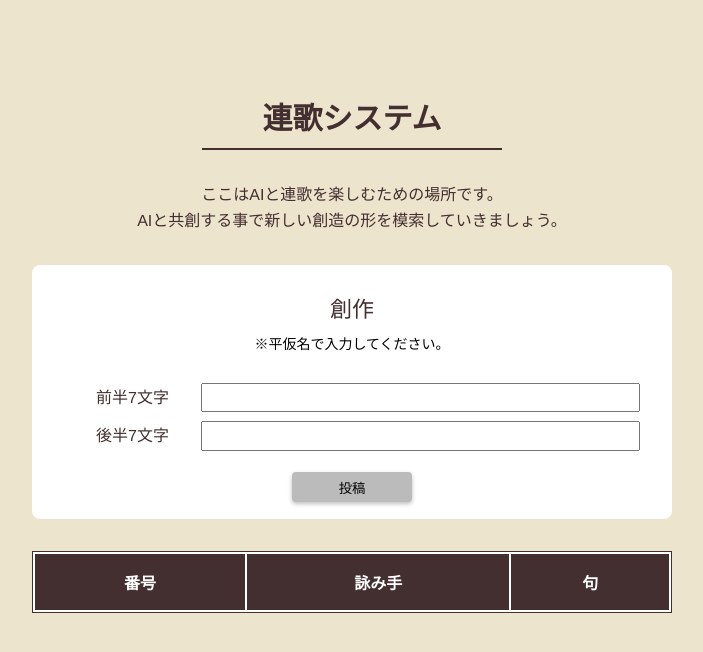
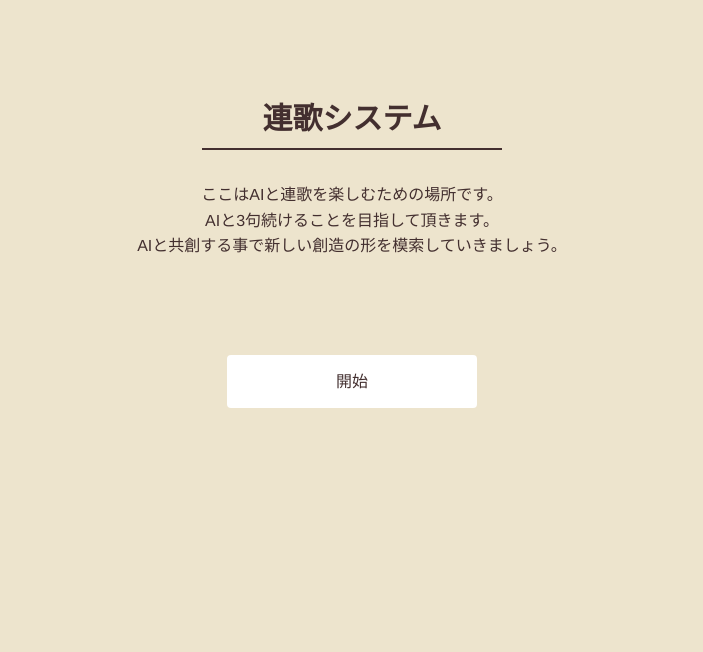
Before and after one commit to JunNishimura/RengaSystem, a Flask app: template templates/index.html in a window 1280 px wide. Shown: the top 652 px of the page, without its empty margins (288-991 px from the left). Run offline with Flask 2, Linux system fonts and the light colour scheme; the template is opened without the code that fills it, so the values that code supplies are empty.

Commit message:
update system

```diff
--- a/app.py
+++ b/app.py
@@ -4,13 +4,20 @@ import time
 import random
 import pandas as pd
 
-from states import States, Yomite
 from AI.generator import generate
 
+class History:
+    ku_list = []
+
+    def add_history(self, new_ku):
+        self.ku_list.append(new_ku)
+
+    def reset_history(self):
+        self.ku_list = []
+
 SEQUENCE_LENGTH = 10
-yomite_history = []
-ku_history = []
-renga_states = States(yomite=Yomite.AI)
+yomite_history = ["AI", "PLAYER", "AI"]
+ku_history = History()
 app = Flask(__name__)
 tagger = MeCab.Tagger("-d {}".format("./dict/"))
 
@@ -27,30 +34,6 @@ def remove_dakuten(word: str) -> str:
     for i in range(len(word)):
         new_word += dakuten_dict[word[i]] if word[i] in dakuten_dict.keys() else word[i]
     return new_word
-
-def state_to_player(yomite):
-    return "AI" if yomite == Yomite.AI else "Player"
-
-@app.route('/', methods=['GET'])
-def index():
-    # AIが創作する番
-    # if renga_states.yomite == Yomite.AI:
-    # 句を生成
-    rand_val = random.randint(0, len(initials)-1)
-    initial = initials[rand_val]
-    AI_ku = generate(initial)
-    # 新しい句をヒストリーに追加
-    ku_history.append(AI_ku)
-    # 詠み手の交代
-    current_yomite = renga_states.yomite
-    yomite_history.append(state_to_player(current_yomite))
-    renga_states.change_yomite()
-
-    return render_template(
-        'index.html',
-        ku_history = ku_history,
-        yomite_history = yomite_history
-    )
 
 def get_morphemes(tagger, sentence: str):
     morphemes = []
@@ -131,7 +114,7 @@ def get_assoc_words(ku: str, morphemes: list):
 
     return assoc_words
 
-def get_next_ku(cur_ku_former: str, cur_ku_latter: str, time_limit: int):
+def generate_next_ku(cur_ku_former: str, cur_ku_latter: str, time_limit: int):
     start_time = time.time()
     next_ku = ""
     best_score = -1
@@ -166,34 +149,42 @@ def get_next_ku(cur_ku_former: str, cur_ku_latter: str, time_limit: int):
         next_ku = generate(initial)
     return next_ku
 
-@app.route('/', methods=['POST'])
-def post():
-    # 入力句の取得
+@app.route("/")
+def index():
+    ku_history.reset_history()
+    return render_template("index.html")
+
+@app.route("/creation")
+def creation():
+    # 最初はAIが句を作る
+    rand_val = random.randint(0, len(initials)-1)
+    initial = initials[rand_val]
+    AI_ku = generate(initial)
+    # 新しい句をヒストリーに追加
+    ku_history.add_history(AI_ku)
+
+    return render_template(
+        'creation.html',
+        ku_history = ku_history.ku_list,
+        yomite_history = yomite_history
+    )
+
+@app.route('/result', methods=['POST'])
+def result():
     ku_former = request.form.get('input-ku__former')
     ku_latter = request.form.get('input-ku__latter')
-    ku = ku_former + " " + ku_latter
+    user_ku = ku_former + " " + ku_latter
 
     # ユーザーからの入力句をヒストリーに追加
-    ku_history.append(ku)
-    # 詠み手の交代
-    current_yomite = renga_states.yomite
-    yomite_history.append(state_to_player(current_yomite))
-    renga_states.change_yomite()
-
+    ku_history.add_history(user_ku)
     # 次の句を取得
-    next_ku = get_next_ku(ku_former, ku_latter, 10)
-
+    AI_ku = generate_next_ku(ku_former, ku_latter, 10)
     # 新しい句をヒストリーに追加
-    ku_history.append(next_ku)
-
-    # 詠み手の交代
-    current_yomite = renga_states.yomite
-    yomite_history.append(state_to_player(current_yomite))
-    renga_states.change_yomite()
+    ku_history.add_history(AI_ku)
 
     return render_template(
-        'index.html',
-        ku_history = ku_history,
+        'result.html',
+        ku_history = ku_history.ku_list,
         yomite_history = yomite_history
     )
 
--- a/static/css/main.css
+++ b/static/css/main.css
@@ -40,6 +40,32 @@ body {
   line-height: 1.6rem;
 }
 
+.mode-select {
+  margin-top: 64px;
+}
+.btn {
+  width: 250px;
+  line-height: 33px;
+  margin: 16px auto 48px;
+  background-color: #fff;
+  border-radius: 4px;
+}
+
+.btn a {
+  padding: 10px 0;
+  display: block;
+  color: #432f2f;
+  text-decoration: none;
+}
+
+.btn:hover {
+  background-color: #f6f6f6;
+}
+
+.btn:active {
+  background-color: #f1f1f1;
+}
+
 .creation {
   width: 100%;
   background-color: #fff;
@@ -62,8 +88,6 @@ body {
   display: flex;
   justify-content: flex-start;
   align-items: center;
-  line-height: 1.6rem;
-  height: 2.4rem;
 }
 
 .creation form {
@@ -86,12 +110,15 @@ body {
   border: none;
   outline: none;
   cursor: pointer;
-  background-color: #bbb;
-  box-shadow: 0 2px 4px rgba(0, 0, 0, 0.25);
+  background-color: #eaeaea;
+}
+
+.creation form input[type="submit"]:hover {
+  background-color: #e1e1e1;
 }
 
 .creation form input[type="submit"]:active {
-  background-color: #aaa;
+  background-color: #d9d9d9;
 }
 
 .creation form label,
@@ -123,3 +150,7 @@ body {
 .history td {
   border: 0.1px solid #432f2f;
 }
+
+.result {
+  margin-top: 64px;
+}
--- a/templates/base.html
+++ b/templates/base.html
@@ -1,13 +1,23 @@
 <!DOCTYPE html>
 <html lang="en">
 <head>
-    <meta charset="UTF-8">
-    <meta http-equiv="X-UA-Compatible" content="IE=edge">
-    <meta name="viewport" content="width=device-width, initial-scale=1.0">
-    <link rel="stylesheet" href="{{ url_for('static', filename='css/main.css') }}">
-    <title>AI連歌</title>
+  <meta charset="UTF-8">
+  <meta http-equiv="X-UA-Compatible" content="IE=edge">
+  <meta name="viewport" content="width=device-width, initial-scale=1.0">
+  <link rel="stylesheet" href="{{ url_for('static', filename='css/main.css') }}">
+  <title>AI連歌</title>
 </head>
 <body>
+  <div class="container">
+    <div class="header">
+      <div class="title">連歌システム</div>
+    </div>
+    <div class="overview">
+      ここはAIと連歌を楽しむための場所です。<br>
+      AIと3句続けることを目指して頂きます。<br>
+      AIと共創する事で新しい創造の形を模索していきましょう。
+    </div>
     {% block body %}{% endblock %}
+  </div>
 </body>
 </html>
--- a/templates/index.html
+++ b/templates/index.html
@@ -1,54 +1,9 @@
 {% extends 'base.html' %}
 
 {% block body %}
-<div class="container">
-  <div class="header">
-    <div class="title">連歌システム</div>
-  </div>
-  <div class="overview">
-    ここはAIと連歌を楽しむための場所です。<br>
-    AIと共創する事で新しい創造の形を模索していきましょう。
-  </div>
-  <div class="creation">
-    <div class="creation-title">
-      創作
-    </div>
-    <div class="creation-explanation">
-      ※平仮名で入力してください。
-    </div>
-    <form action="/" method="POST" enctype="multipart/form-data">
-      <div class="form-line">
-        <label for="input-ku__former">前半7文字</label>
-        <input type="text" id="input-ku__former" name="input-ku__former">
-      </div>
-      <div class="form-line">
-        <label for="input-ku__latter">後半7文字</label>
-        <input type="text" id="input-ku__latter" name="input-ku__latter">
-      </div>
-      <div class="form-line">
-        <input type="submit" value="投稿">
-      </div>
-    </form>
-  </div>
-  <div class="history">
-    <table>
-      <thead>
-        <tr>
-          <th>番号</th>
-          <th>詠み手</th>
-          <th>句</th>
-        </tr>
-      </thead>
-      <tbody>
-        {% for ku in ku_history %}
-          <tr>
-            <td>{{ loop.index }}</td>
-            <td>{{ yomite_history[loop.index-1] }}</td>
-            <td>{{ ku }}</td>
-          </tr>
-        {% endfor %}
-      </tbody>
-    </table>
+<div class="mode-select">
+  <div class="btn">
+    <a href="{{ url_for('creation') }}">開始</a>
   </div>
 </div>
 {% endblock %}
```
Also changed, not shown: states.py (deleted, +0 -15 lines), templates/creation.html (added, +45 -0 lines), templates/result.html (added, +32 -0 lines).
